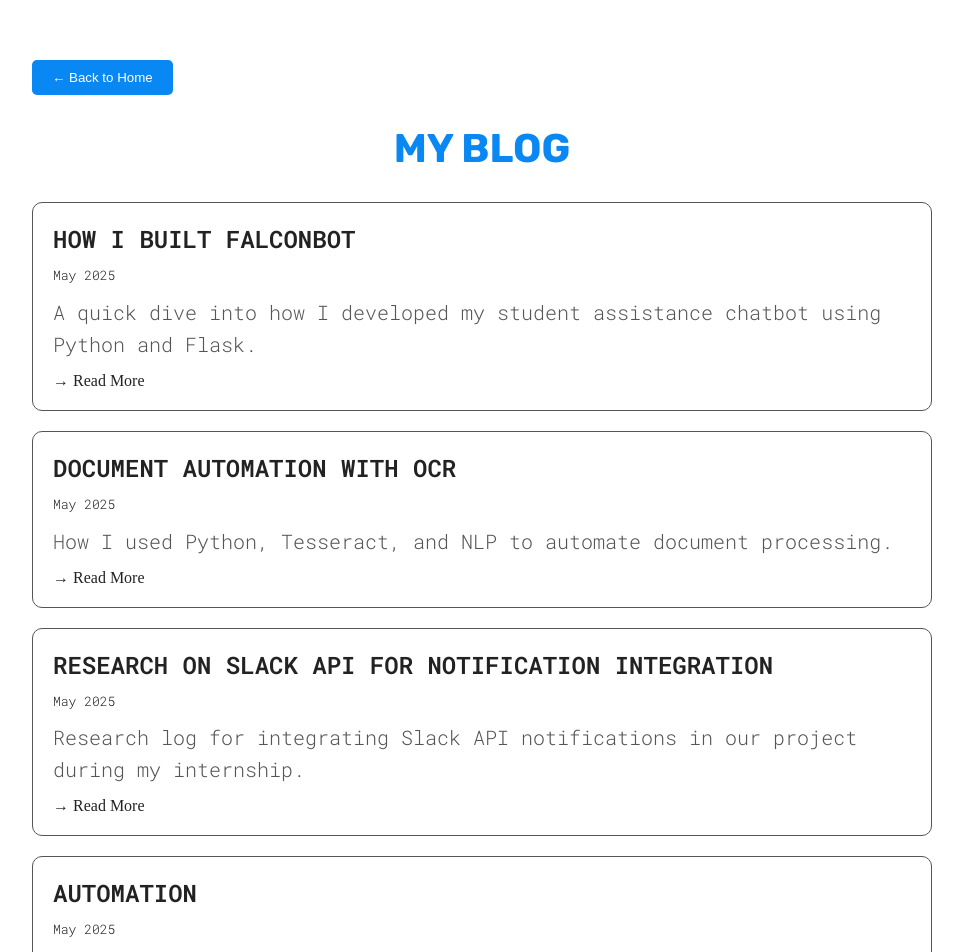
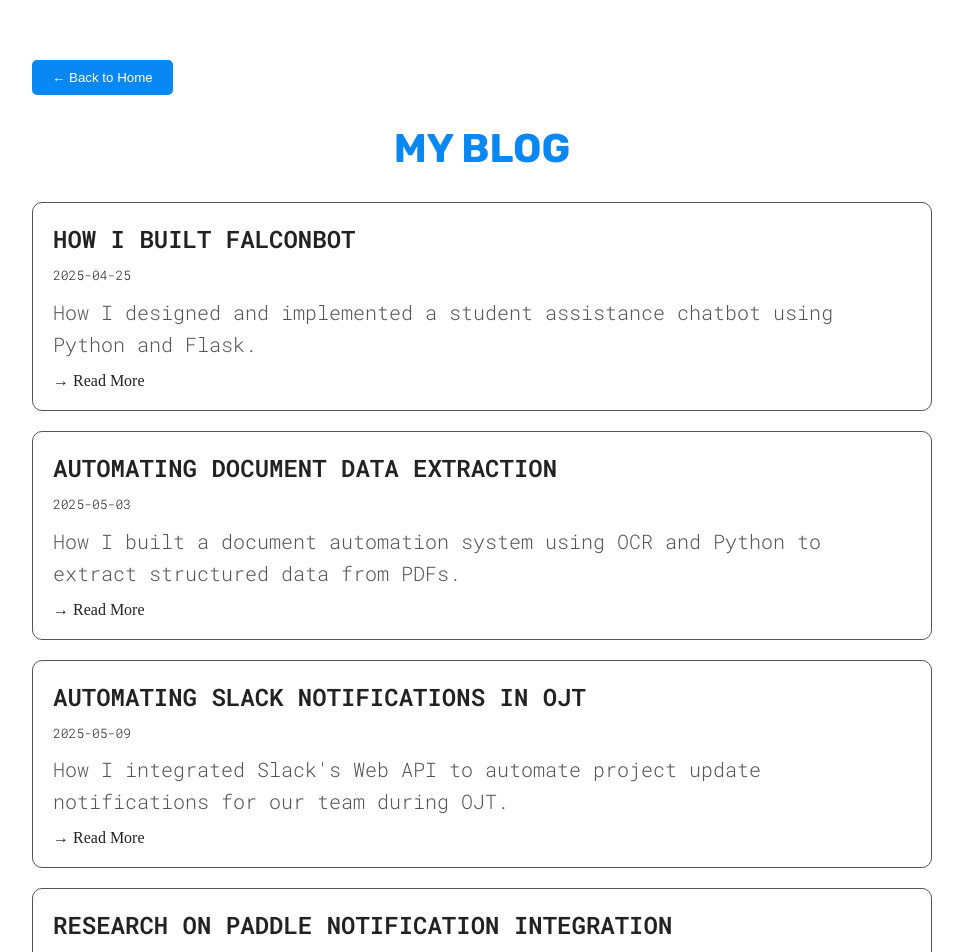
Before and after one commit to Nefuwu/portfolio, a React (Vite) app: page /blog in a window 1280 px wide. Shown: the top 952 px of the page, without its empty margins (158-1121 px from the left). Built offline with nearby package versions, Linux system fonts and the light colour scheme.

Commit message:
Added initial blogs

```diff
--- a/src/data/blogData.js
+++ b/src/data/blogData.js
@@ -1,39 +1,91 @@
 export const posts = [
+  // 📌 Project Posts
   {
     id: 1,
     title: 'How I Built FalconBot',
     slug: 'how-i-built-falconbot',
-    date: 'May 2025',
-    content: 'This is the full content for the FalconBot post...',
+    date: '2025-04-25',
     excerpt:
-      'A quick dive into how I developed my student assistance chatbot using Python and Flask.',
+      'How I designed and implemented a student assistance chatbot using Python and Flask.',
+    tech: 'Python, Flask, SQL, JavaScript',
+    description:
+      'FalconBot was my capstone chatbot project for student query automation.',
+    reason:
+      'To assist students in quickly retrieving information on school processes and requirements without manual inquiries.',
+    process:
+      'I built a Python-based Flask backend to handle incoming queries, integrated a rule-based response system, and built a frontend chatbot UI.',
+    challenges:
+      'Managing flexible user input, implementing context-aware replies, and handling edge cases in responses.',
+    lessons:
+      'Improved Python API structuring, learned about chatbot conversational flows, and secured form inputs.',
+    content:
+      'FalconBot was developed as a solution for student self-service queries. It uses a simple rule-based system with Flask endpoints and a web UI...',
   },
+
   {
     id: 2,
-    title: 'Document Automation with OCR',
-    slug: 'document-automation-ocr',
-    date: 'May 2025',
-    content: 'This is the full content for the OCR automation post...',
+    title: 'Automating Document Data Extraction',
+    slug: 'automating-document-data-extraction',
+    date: '2025-05-03',
     excerpt:
-      'How I used Python, Tesseract, and NLP to automate document processing.',
+      'How I built a document automation system using OCR and Python to extract structured data from PDFs.',
+    tech: 'Python, Tesseract OCR, SQLite, Pandas',
+    description:
+      'This was a capstone system that reads invoices and forms, extracts data using OCR, and stores them in a structured database.',
+    reason:
+      'To reduce manual data entry workload and speed up processing of school-related forms and financial records.',
+    process:
+      'Integrated Tesseract OCR to scan documents, parsed results with regular expressions and Pandas, then saved records into SQLite.',
+    challenges:
+      'Handling OCR inaccuracies and formatting inconsistencies in scanned documents.',
+    lessons:
+      'Mastered OCR pre-processing techniques and improved Python data parsing skills.',
+    content:
+      'This project reads PDF documents, applies OCR to extract key data fields like names and dates, then inserts those into an SQLite database...',
   },
+
+  // 📌 OJT Task Blogs
   {
     id: 3,
-    title: 'Research on Slack API for Notification Integration',
-    slug: 'research-slack-api-notifications',
-    date: 'May 2025',
+    title: 'Automating Slack Notifications in OJT',
+    slug: 'automating-slack-notifications-ojt',
+    date: '2025-05-09',
     excerpt:
-      'Research log for integrating Slack API notifications in our project during my internship.',
+      "How I integrated Slack's Web API to automate project update notifications for our team during OJT.",
+    tech: 'Python, Slack Web API, Requests',
+    description:
+      'A practical task to automatically send Slack messages from our backend Python scripts.',
+    reason:
+      'To keep our team updated in real-time about system events and automation progress.',
+    process:
+      'Studied Slack Web API documentation, generated bot tokens, and wrote a Python script that posts formatted messages to a Slack channel.',
+    challenges:
+      'Managing API token permissions and handling request failures gracefully.',
+    lessons:
+      'Learned efficient API integration workflows and improved debugging for external services.',
     content:
-      "As part of our OJT, I researched how to integrate Slack notifications for project updates using Slack's Web API...",
+      "This was an OJT task to automate Slack messages for internal status updates. I wrote a Python function using Requests to send POST requests to Slack's API with message payloads...",
   },
+
   {
     id: 4,
-    title: 'Automation',
-    slug: 'automating-monthly-reports',
-    date: 'May 2025',
-    category: 'OJT',
-    excerpt: 'Built a script that automatically...',
-    content: 'Problem was manually...',
+    title: 'Research on Paddle Notification Integration',
+    slug: 'research-paddle-notification-integration',
+    date: '2025-05-06',
+    excerpt:
+      'Investigating the best strategy for integrating Paddle subscription notifications into our backend — proposing a hybrid Webhook + API polling model.',
+    tech: '', // removed, no tools used directly
+    description:
+      'A research-focused task during OJT to evaluate optimal methods for implementing Paddle payment event notifications in our backend.',
+    reason:
+      'To ensure reliable, timely, and redundant delivery of subscription event updates such as purchases, cancellations, and renewals.',
+    process:
+      'Analyzed Paddle Webhook documentation, tested simulated requests with local endpoints, and proposed a hybrid integration model combining real-time Webhook event triggers for critical subscription changes with periodic API polling for reconciling event logs and missed notifications. This ensures data consistency and covers Webhook delivery failures.',
+    challenges:
+      'Managing secure Webhook authentication, handling edge cases in event order, and designing a reliable fallback for missed Webhook calls through API log queries.',
+    lessons:
+      'Learned the limitations of Webhook-only systems in production, how to architect hybrid event-handling workflows, and how to balance real-time triggers with periodic consistency checks for payment-driven backend systems.',
+    content:
+      "This OJT research task involved evaluating Paddle's Webhook system for subscription event notifications. After testing Webhook payloads with local endpoints, I identified delivery reliability concerns in case of endpoint failures. To address this, I proposed a hybrid solution: using Webhooks for immediate event triggers like purchases or cancellations, while periodically querying Paddle's API event logs to detect any missed or delayed events, ensuring robust and consistent subscription status updates in our backend database.",
   },
 ];
```
